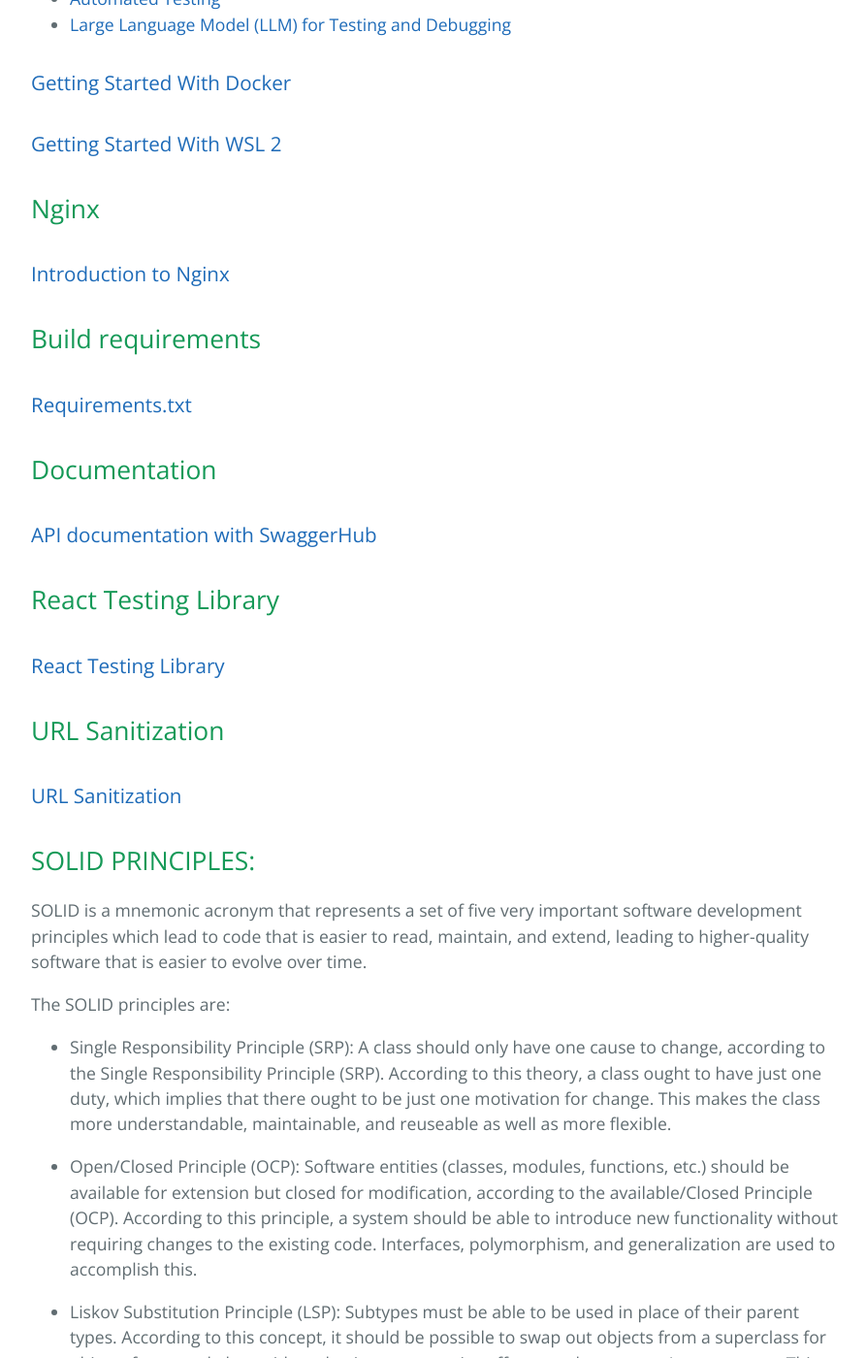
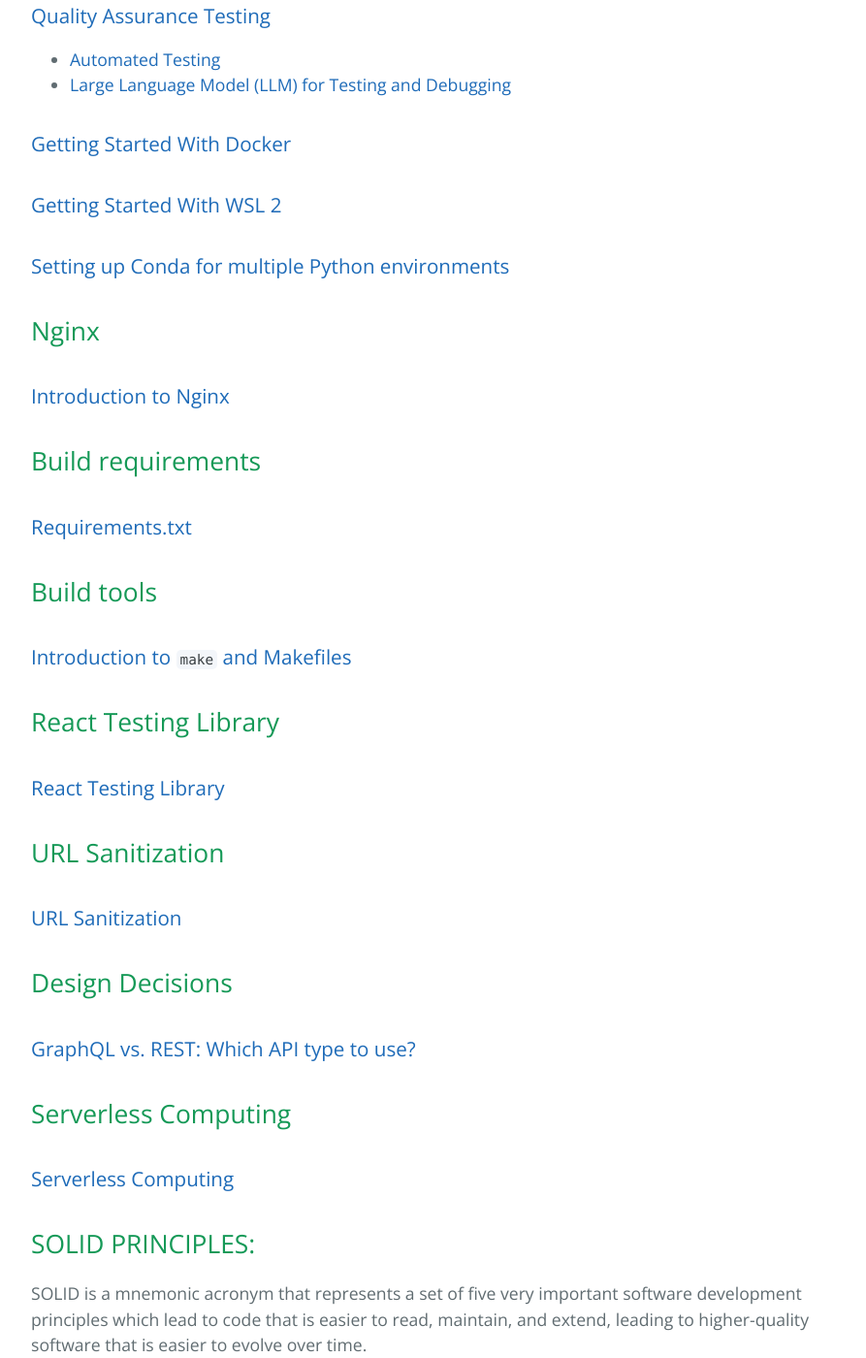
Before and after one commit to learning-software-engineering/learning-software-engineering.github.io, a Jekyll site: the page built from Topics/Development_Process.md, in a window 1280 px wide and 1400 px high, scrolled down 857 px. Shown: the whole window at 97% size, without its empty margins (192-1085 px from the left). Built offline with Jekyll 4.4.1, drawn with Linux system fonts in a browser that asks for light colours; our own code applies the rules of GitHub Pages for plain Markdown files; some of the changed text lies outside the part shown.

Commit message:
merge main

````diff
--- a/Topics/Development_Process.md
+++ b/Topics/Development_Process.md
@@ -20,6 +22,7 @@
 ### [Getting Started With Docker](./Development_Process/Docker.md)
 
 ### [Getting Started With WSL 2](./Development_Process/WSL.md)
+### [Setting up Conda for multiple Python environments](./Development_Process/Conda/Setup_Conda.md)
 
 ## Nginx
 
@@ -29,9 +32,8 @@
 
 ### [Requirements.txt](./Development_Process/Build_Requirements/Requirements_txt.md)
 
-## Documentation
-
-### [API documentation with SwaggerHub](./Development_Process/Documentation/Swagger_API_Documentation.md)
+## Build tools
+### [Introduction to ```make``` and Makefiles](./Development_Process/Introduction_to_make_and_Makefiles.md)
 
 ## React Testing Library
 
@@ -40,6 +42,14 @@
 ## URL Sanitization
 
 ### [URL Sanitization](./Development_Process/URL_Sanitization.md)
+
+## Design Decisions
+
+### [GraphQL vs. REST: Which API type to use?](./Development_Process/GraphQL_VS_REST.md)
+
+## Serverless Computing
+
+### [Serverless Computing](./Development_Process/Serverless_AWS_Lambda.md)
 
 ## SOLID PRINCIPLES:
 
@@ -95,5 +105,12 @@
    - https://www.youtube.com/watch?v=2dKZ-dWaCiU
    - https://github.com/ropalma/ICMC-USP/blob/master/Book%20-%20Clean%20Architecture%20-%20Robert%20Cecil%20Martin.pdf
 
-## Code Smells
+## Clean coding
 ### [Code Smells](./Development_Process/Code_Smells.md)
+### [Coding and commenting styles](./Development_Process/clean_coding_styling.md)
+
+## Prompt Engineering
+### [Basics of Prompt Engineering](./Development_Process/Prompt_Engineering.md)
+
+## Technical Documents
+### [Intro to Request for Comments (RFCs)](./Development_Process/Technical_Documents/Intro_to_rfcs.md)
````
Also changed, not shown: other parts of Topics/Development_Process.md (+2 -0 lines).
